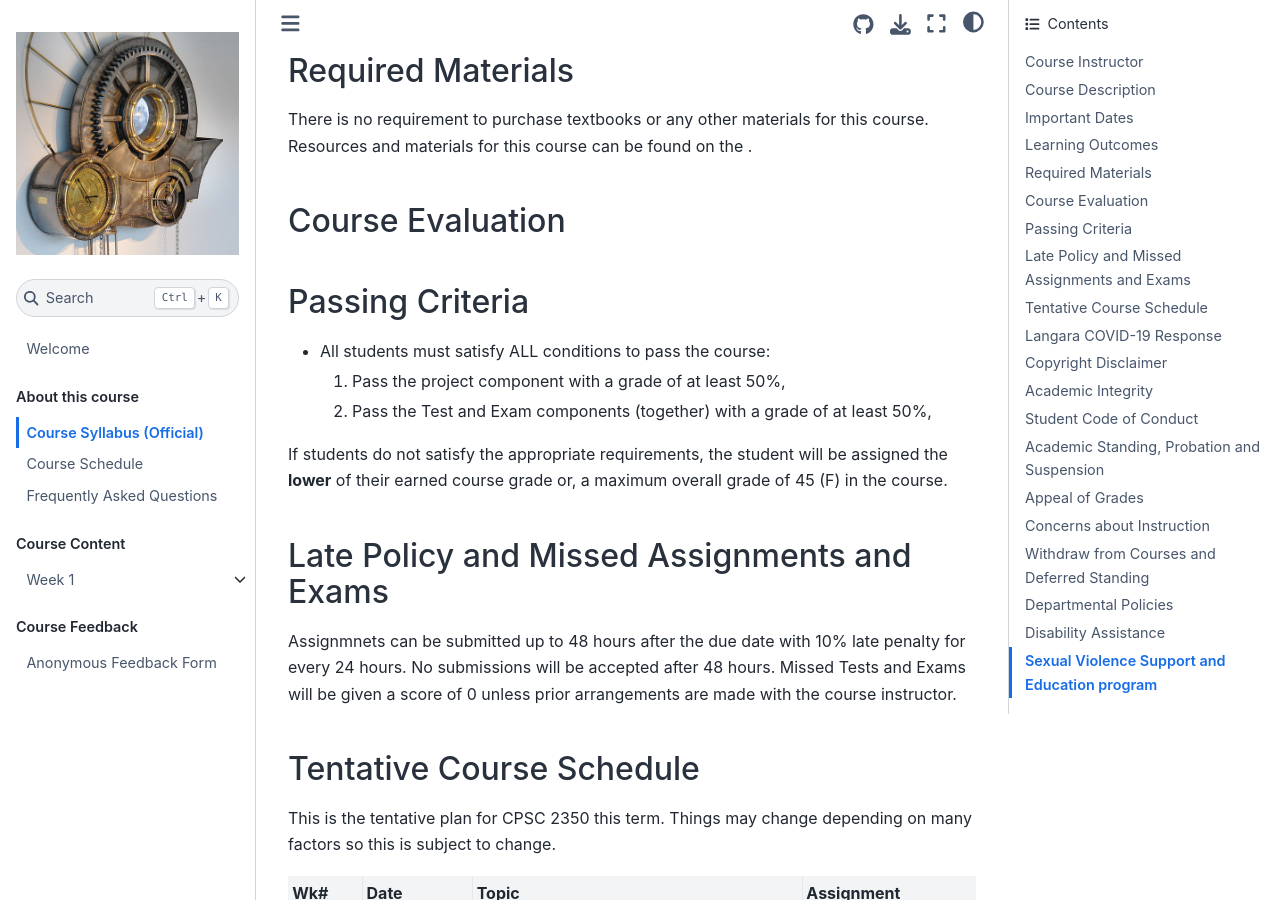
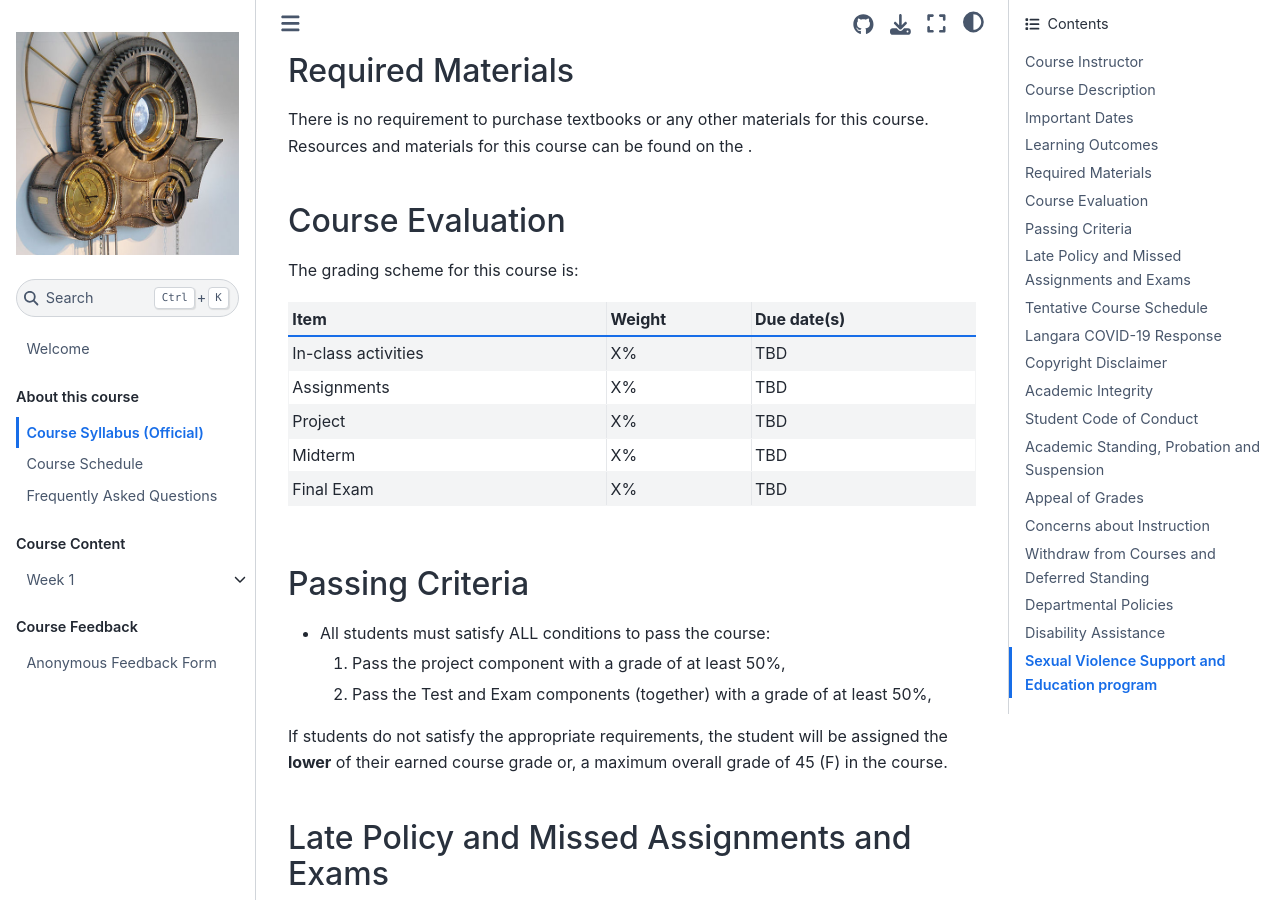
Before and after one commit to Parsa-Rajabi/cpsc-2350-spring-2022, a Jupyter Book: the page built from about/syllabus.md, in a window 1280 px wide and 900 px high, scrolled down 1968 px. Built offline with Jupyter Book 1.0.4 settings and Sphinx 7.4.7 and the Sphinx Book theme 1.1.4, drawn with Linux system fonts in a browser that asks for light colours; pages that are not in the unit, such as notebooks, are missing from menus.

Commit message:
Updated syllabus

````diff
--- a/about/syllabus.md
+++ b/about/syllabus.md
@@ -53,7 +53,7 @@ Resources and materials for this course can be found on the {{ '[course website]
 
 ## Course Evaluation
 
-```{include} syllabus_bits/grading_practices_simple.md
+```{include} syllabus_bits/grading_practices_detailed.md
 ```
 
 ## Passing Criteria
````
